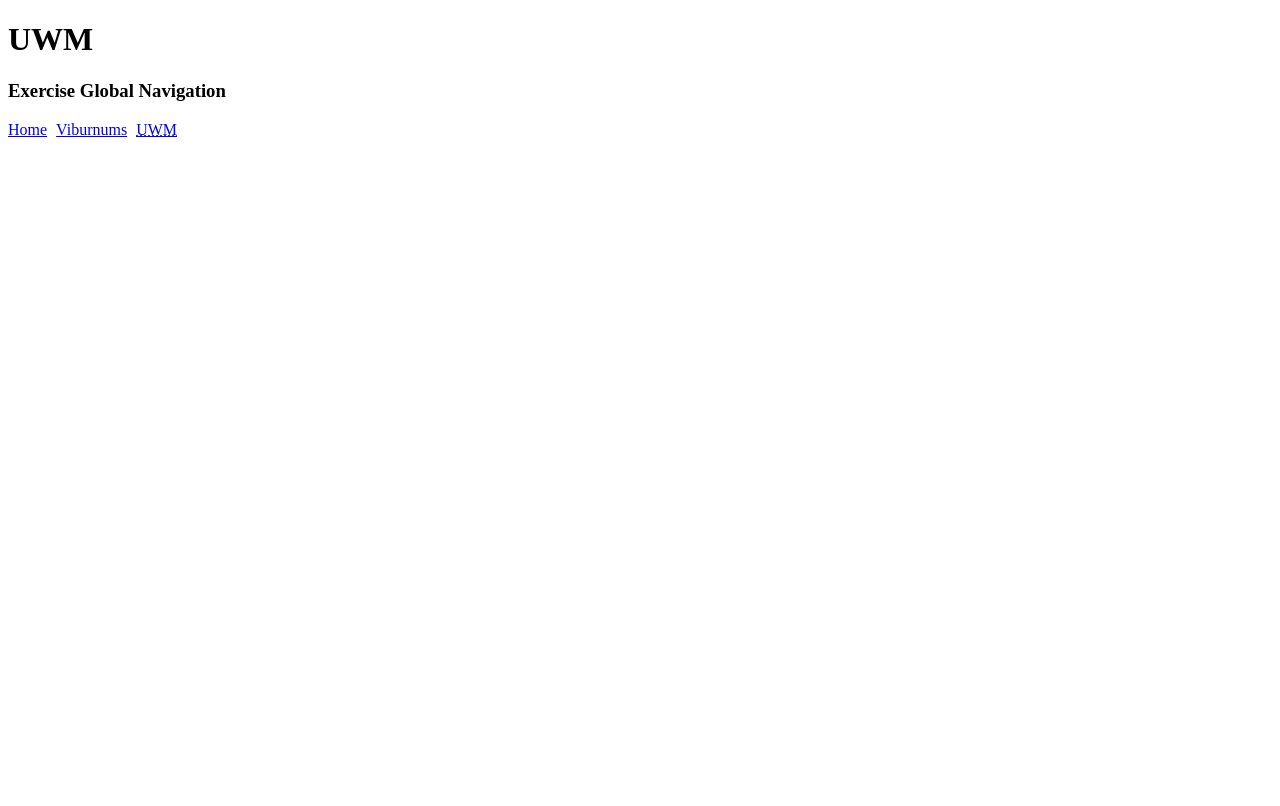
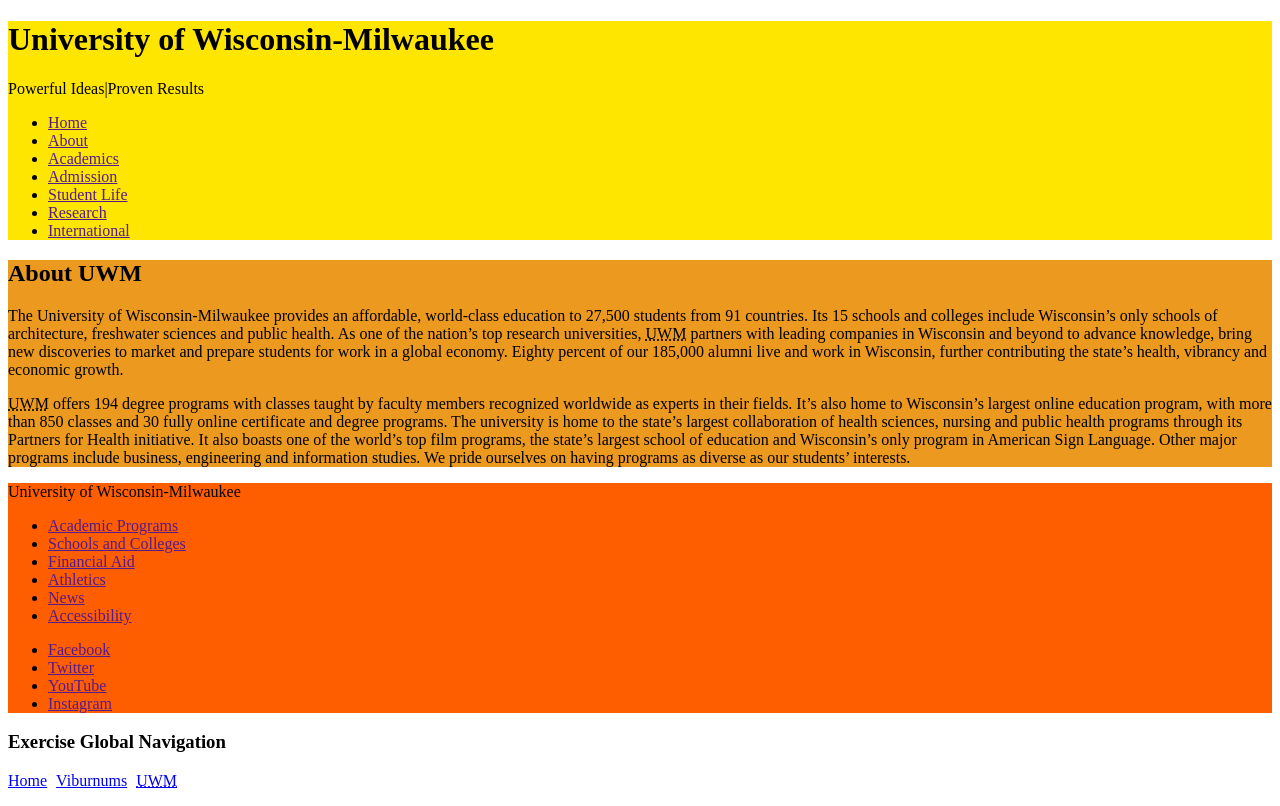
Before and after one commit to Ghoulz993/exercise-5, a plain HTML site: page uwm.html in a window 1280 px wide. Drawn offline with Linux system fonts and the light colour scheme.

Commit message:
finished uwm page and styles

```diff
--- a/styles.css
+++ b/styles.css
@@ -19,3 +19,15 @@
 .site-footer {
     background-color: rgb(73, 120, 206);
 }
+
+.site-header2 {
+    background-color: rgb(255, 230, 0);
+}
+
+.site-main2 {
+    background-color: rgb(236, 154, 31);
+}
+
+.site-footer2 {
+    background-color: rgb(255, 94, 0);
+}
--- a/uwm.html
+++ b/uwm.html
@@ -8,7 +8,50 @@
     </head>
 
     <body>
-        <h1>UWM</h1>
+        <header class="site-header2">
+            <h1>University of Wisconsin-Milwaukee</h1>
+
+            <p>Powerful Ideas|Proven Results</p>
+
+            <ul>
+                <li><a href="">Home</a></li>
+                <li><a href="">About</a></li>
+                <li><a href="">Academics</a></li>
+                <li><a href="">Admission</a></li>
+                <li><a href="">Student Life</a></li>
+                <li><a href="">Research</a></li>
+                <li><a href="">International</a></li>
+            </ul>
+        </header>
+
+        <main class="site-main2">
+            <h2>About UWM</h2>
+
+            <p>The University of Wisconsin-Milwaukee provides an affordable, world-class education to 27,500 students from 91 countries. Its 15 schools and colleges include Wisconsin’s only schools of architecture, freshwater sciences and public health. As one of the nation’s top research universities, <abbr title="University of Wisconsin-Milwaukee">UWM</abbr> partners with leading companies in Wisconsin and beyond to advance knowledge, bring new discoveries to market and prepare students for work in a global economy. Eighty percent of our 185,000 alumni live and work in Wisconsin, further contributing the state’s health, vibrancy and economic growth.</p>
+
+            <p><abbr title="University of Wisconsin-Milwaukee">UWM</abbr> offers 194 degree programs with classes taught by faculty members recognized worldwide as experts in their fields. It’s also home to Wisconsin’s largest online education program, with more than 850 classes and 30 fully online certificate and degree programs. The university is home to the state’s largest collaboration of health sciences, nursing and public health programs through its Partners for Health initiative. It also boasts one of the world’s top film programs, the state’s largest school of education and Wisconsin’s only program in American Sign Language. Other major programs include business, engineering and information studies. We pride ourselves on having programs as diverse as our students’ interests.</p>
+
+        </main>
+
+        <footer class="site-footer2">
+            <p>University of Wisconsin-Milwaukee </p>
+
+            <ul>
+                <li><a href="">Academic Programs</a></li>
+                <li><a href="">Schools and Colleges</a></li>
+                <li><a href="">Financial Aid</a></li>
+                <li><a href="">Athletics</a></li>
+                <li><a href="">News</a></li>
+                <li><a href="">Accessibility</a></li>
+            </ul>
+            <ul>
+
+                <li><a href="">Facebook</a></li>
+                <li><a href="">Twitter</a></li>
+                <li><a href="">YouTube</a></li>
+                <li><a href="">Instagram</a></li>
+            </ul>
+        </footer>
 
 
 
```
